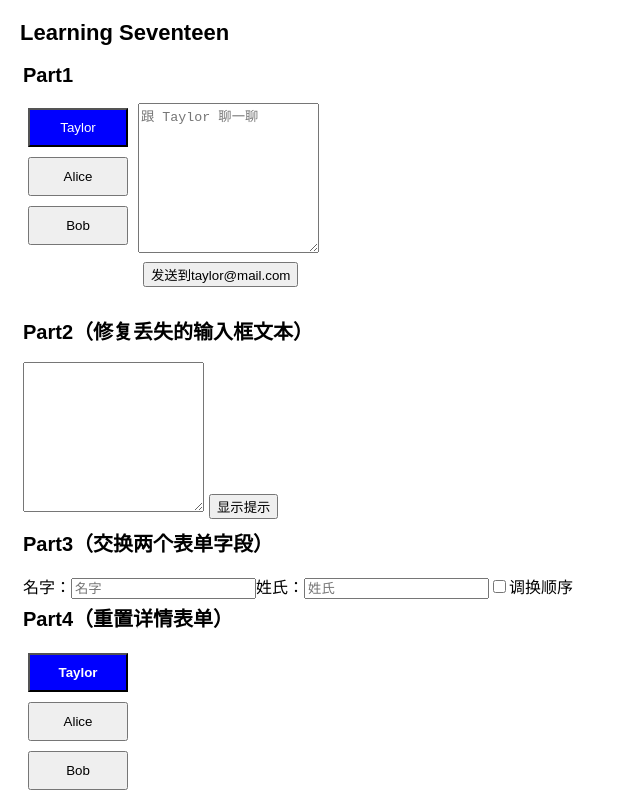
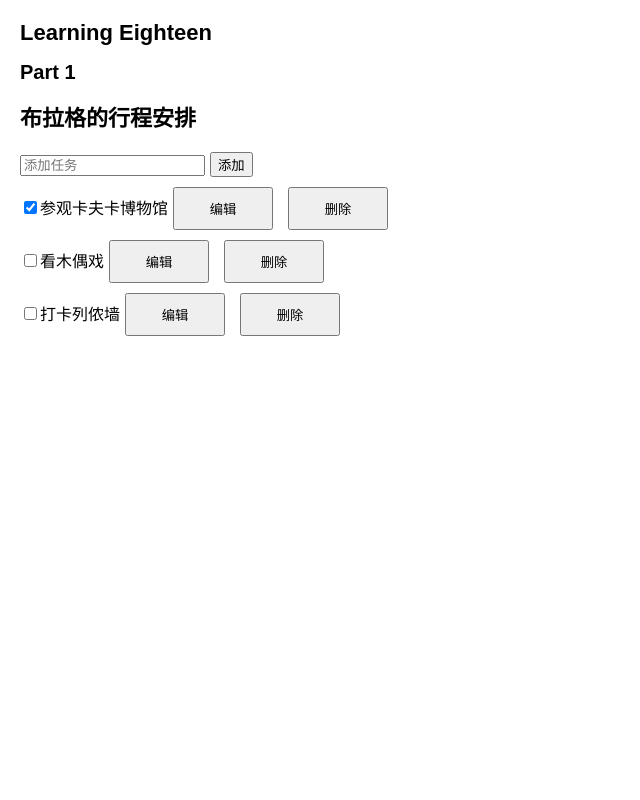
Before and after one commit to hengboy/react-learning-chapter, a React (Create React App) app: page / in a window 1280 px wide. Shown: the top 800 px of the page, without its empty margins (0-640 px from the left). Built offline with nearby package versions, Linux system fonts and the light colour scheme.

Commit message:
:memo: learning 10.7

```diff
--- a/src/App.js
+++ b/src/App.js
@@ -16,10 +16,11 @@ import LearningFourteen from "./learning/LearningFourteen";
 import LearningFifteen from "./learning/LearningFifteen";
 import LearningSixteen from "./learning/LearningSixteen";
 import LearningSeventeen from "./learning/LearningSeventeen";
+import LearningEighteen from "./learning/LearningEighteen";
 
 function App() {
     return (
-        <LearningSeventeen/>
+        <LearningEighteen/>
     );
 }
 
--- /dev/null
+++ b/src/learning/LearningEighteen.js
@@ -0,0 +1,11 @@
+import Part1 from "./eighteen/Part1";
+
+export default function LearningEighteen() {
+    return (
+        <>
+            <h1>Learning Eighteen</h1>
+            <h2>Part 1</h2>
+            <Part1/>
+        </>
+    );
+}
--- /dev/null
+++ b/src/learning/eighteen/Part1.js
@@ -0,0 +1,40 @@
+import {useState} from "react";
+import AddTask from "./part1/AddTask";
+import TaskList from "./part1/TaskList";
+import {initialTasks} from "./part1/data";
+import './style.css';
+
+let nextId = 3;
+export default function Part1() {
+    const [tasks, setTasks] = useState(initialTasks);
+
+    function handleAddTask(text) {
+        setTasks([...tasks, {
+            id: nextId++, text: text, done: false,
+        },]);
+    }
+
+    function handleChangeTask(task) {
+        setTasks(tasks.map((t) => {
+            if (t.id === task.id) {
+                return task;
+            } else {
+                return t;
+            }
+        }));
+    }
+
+    function handleDeleteTask(taskId) {
+        setTasks(tasks.filter((t) => t.id !== taskId));
+    }
+
+    return (<>
+            <h1>布拉格的行程安排</h1>
+            <AddTask onAddTask={handleAddTask}/>
+            <TaskList
+                tasks={tasks}
+                onChangeTask={handleChangeTask}
+                onDeleteTask={handleDeleteTask}
+            />
+        </>);
+}
--- /dev/null
+++ b/src/learning/eighteen/part1/AddTask.js
@@ -0,0 +1,21 @@
+import {useState} from "react";
+
+export default function AddTask({onAddTask}) {
+    const [text, setText] = useState('');
+    return (
+        <>
+            <input
+                placeholder="添加任务"
+                value={text}
+                onChange={(e) => setText(e.target.value)}
+            />
+            <button
+                onClick={() => {
+                    setText('');
+                    onAddTask(text);
+                }}>
+                添加
+            </button>
+        </>
+    );
+}
--- /dev/null
+++ b/src/learning/eighteen/part1/Task.js
@@ -0,0 +1,45 @@
+import {useState} from "react";
+
+export default function Task({task, onChange, onDelete}) {
+    const [isEditing, setIsEditing] = useState(false);
+    let taskContent;
+    if (isEditing) {
+        taskContent = (
+            <>
+                <input
+                    value={task.text}
+                    onChange={(e) => {
+                        onChange({
+                            ...task,
+                            text: e.target.value,
+                        });
+                    }}
+                />
+                <button onClick={() => setIsEditing(false)}>保存</button>
+            </>
+        );
+    } else {
+        taskContent = (
+            <>
+                {task.text}
+                <button onClick={() => setIsEditing(true)}>编辑</button>
+            </>
+        );
+    }
+    return (
+        <label>
+            <input
+                type="checkbox"
+                checked={task.done}
+                onChange={(e) => {
+                    onChange({
+                        ...task,
+                        done: e.target.checked,
+                    });
+                }}
+            />
+            {taskContent}
+            <button onClick={() => onDelete(task.id)}>删除</button>
+        </label>
+    );
+}
--- /dev/null
+++ b/src/learning/eighteen/part1/TaskList.js
@@ -0,0 +1,13 @@
+import Task from "./Task";
+
+export default function TaskList({tasks, onChangeTask, onDeleteTask}) {
+    return (
+        <ul>
+            {tasks.map((task) => (
+                <li key={task.id}>
+                    <Task task={task} onChange={onChangeTask} onDelete={onDeleteTask}/>
+                </li>
+            ))}
+        </ul>
+    );
+}
--- /dev/null
+++ b/src/learning/eighteen/part1/data.js
@@ -0,0 +1,5 @@
+export const initialTasks = [
+    {id: 0, text: '参观卡夫卡博物馆', done: true},
+    {id: 1, text: '看木偶戏', done: false},
+    {id: 2, text: '打卡列侬墙', done: false},
+];
--- /dev/null
+++ b/src/learning/eighteen/style.css
@@ -0,0 +1,59 @@
+* {
+    box-sizing: border-box;
+}
+
+body {
+    font-family: sans-serif;
+    margin: 20px;
+    padding: 0;
+}
+
+h1 {
+    margin-top: 0;
+    font-size: 22px;
+}
+
+h2 {
+    margin-top: 0;
+    font-size: 20px;
+}
+
+h3 {
+    margin-top: 0;
+    font-size: 18px;
+}
+
+h4 {
+    margin-top: 0;
+    font-size: 16px;
+}
+
+h5 {
+    margin-top: 0;
+    font-size: 14px;
+}
+
+h6 {
+    margin-top: 0;
+    font-size: 12px;
+}
+
+code {
+    font-size: 1.2em;
+}
+
+ul {
+    padding-inline-start: 20px;
+}
+
+button {
+    margin: 5px;
+}
+li {
+    list-style-type: none;
+}
+ul,
+li {
+    margin: 0;
+    padding: 0;
+}
```
